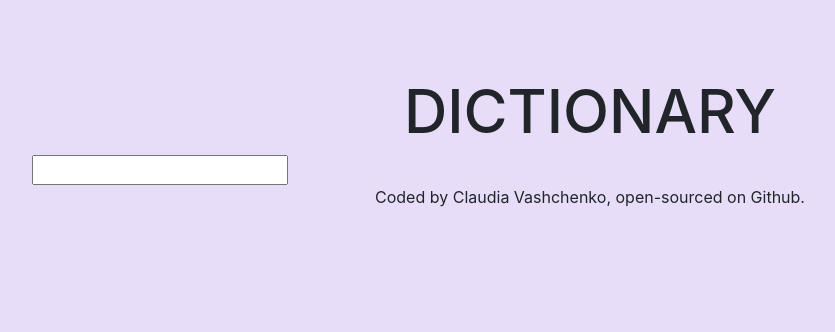
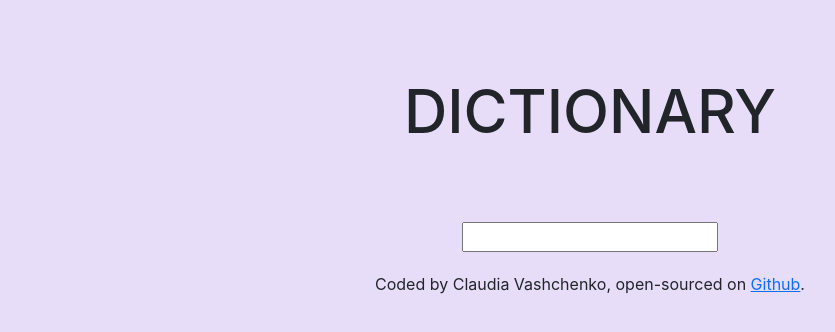
Before and after one commit to claudiavashchenko/dictionary-app, a React (Create React App) app: page / in a window 1280 px wide. Shown: the top 332 px of the page, without its empty margins (50-885 px from the left). Built offline with nearby package versions, Linux system fonts and the light colour scheme.

Commit message:
Added dictionary api integration

```diff
--- a/package.json
+++ b/package.json
@@ -6,6 +6,7 @@
     "@testing-library/jest-dom": "^5.16.5",
     "@testing-library/react": "^13.4.0",
     "@testing-library/user-event": "^13.5.0",
+    "axios": "^1.3.4",
     "react": "^18.2.0",
     "react-dom": "^18.2.0",
     "react-scripts": "5.0.1",
--- a/src/App.css
+++ b/src/App.css
@@ -2,7 +2,12 @@ h1 {
   text-align: center;
   margin-top: 75px;
   font-size: 60px;
+  margin-bottom: 75px;
 }
 body {
   background-color: rgb(231, 221, 249);
 }
+.App main {
+  text-align: center;
+  margin-bottom: 20px;
+}
--- a/src/App.js
+++ b/src/App.js
@@ -11,7 +11,7 @@ function App() {
       <main>
         <Dictionary />
       </main>
-      <footer className="text-center">Coded by Claudia Vashchenko, open-sourced on Github.</footer>
+      <footer className="text-center">Coded by Claudia Vashchenko, open-sourced on <a href="https://github.com/claudiavashchenko/dictionary-app" target="_blank"  rel="noreferrer">Github</a>.</footer>
       </div>
     </div>
   );
--- a/src/Dictionary.js
+++ b/src/Dictionary.js
@@ -1,12 +1,22 @@
 import React, { useState } from "react";
+import axios from "axios";
 import "./Dictionary.css";
 
 export default function Dictionary() {
     let [keyword, setKeyword] = useState("");
 
+    function handleResponse(response) {
+        console.log(response.data)
+
+    }
+
     function search(event) {
         event.preventDefault();
-        alert(`Searching for ${keyword} definition...`)
+        alert(`Searching for ${keyword} definition...`);
+
+        let apiKey = "6734baf8b2off87a45fcbec75c30t717";
+        let apiUrl = `https://api.shecodes.io/dictionary/v1/define?word=${keyword}&key=${apiKey}`;
+        axios.get(apiUrl).then(handleResponse);
     }
     function handleKeywordChange(event) {
         setKeyword(event.target.value);
```
Also changed, not shown: 1 other file (tests, documents, lock files or other folders).
